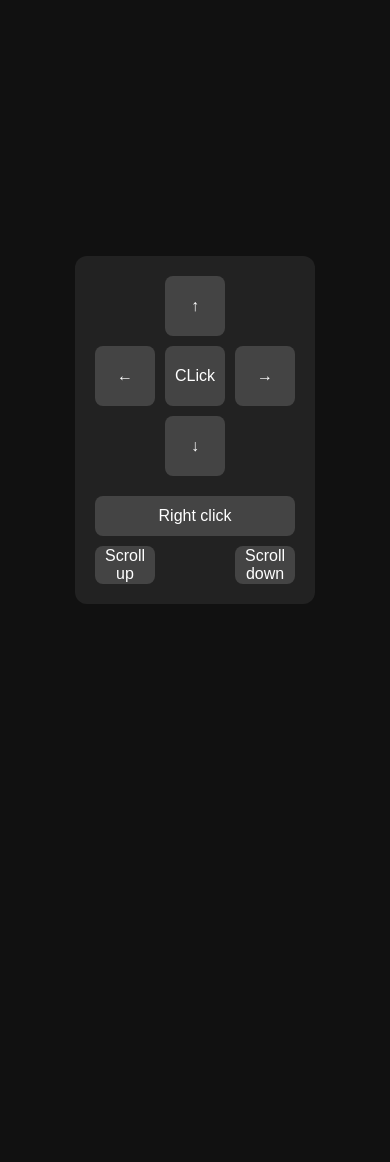
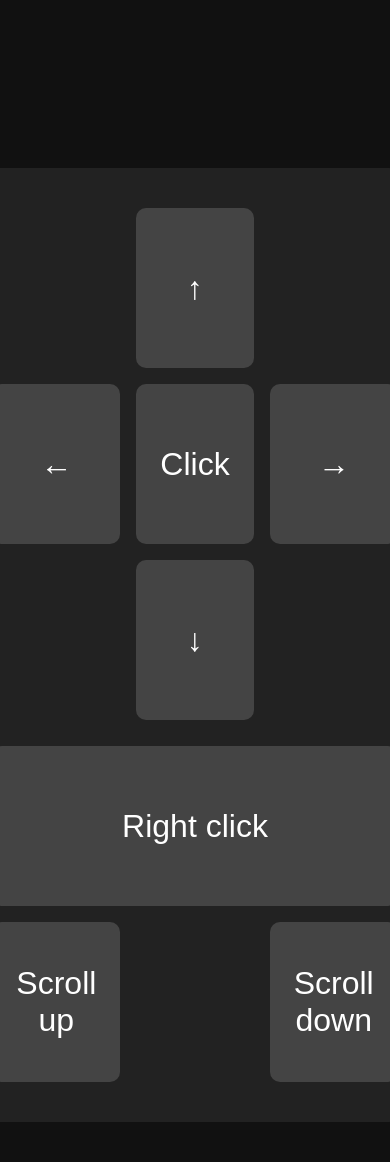
Before and after one commit to milosmatic1513/remote-mouse, a Flask app: page / in a window 390 px wide; the page is wider, and only the part inside the window is pictured. Before the commit the page ends 604 px from the top of that part, so only its background shows below. Run offline with Flask 3, Linux system fonts and the light colour scheme.

Commit message:
Improved mobile ui

```diff
--- a/templates/index.html
+++ b/templates/index.html
@@ -11,26 +11,28 @@
             display: flex;
             justify-content: center;
             align-items: center;
-            height: 100vh;
         }
 
         .remote {
+            margin-top: 10rem;
             display: grid;
-            grid-template-columns: 60px 60px 60px;
-            grid-template-rows: 60px 60px 60px;
-            gap: 10px;
+            grid-template-columns: repeat(3, 1fr);
+            gap: 1rem;
+            margin-bottom: 2rem;
             background: #222;
-            padding: 20px;
-            border-radius: 12px;
+            padding: 40px;
+            border-radius: 50px;
         }
 
         .remote button {
             background: #444;
             color: white;
             border: none;
-            border-radius: 8px;
-            font-size: 16px;
             cursor: pointer;
+            height: 10rem;
+            padding: 1.5rem;
+            font-size: 2rem;
+            border-radius: 10px;
         }
 
         .remote button:hover {
@@ -89,11 +91,11 @@
 </head>
 <body>
 <div class="remote">
-    <button id="up directional-button" class="up">↑</button>
-    <button class="left directional-button" onclick="move('left')">←</button>
-    <button class="enter" onclick="clickMouse('left')">CLick</button>
-    <button class="right directional-button" onclick="move('right')">→</button>
-    <button class="down directional-button" onclick="move('down')">↓</button>
+    <button id="up" class="up directional-button">↑</button>
+    <button id="left" class="left directional-button" onclick="move('left')">←</button>
+    <button class="enter" onclick="clickMouse('left')">Click</button>
+    <button id="right" class="right directional-button" onclick="move('right')">→</button>
+    <button id="down" class="down directional-button" onclick="move('down')">↓</button>
     <button class="select" onclick="clickMouse('right')">Right click</button>
     <button class="scroll-up" onclick="scrollMouse(100)">Scroll up</button>
     <button class="scroll-down" onclick="scrollMouse(-100)">Scroll down</button>
@@ -109,18 +111,41 @@
     const left = document.getElementById("left");
     const right = document.getElementById("right");
 
-    up.addEventListener("mousedown", (e) => {
-        move("up",e); // Call immediately on press
-        intervalId = setInterval(() => move("up",e), 100); // Repeat every 100ms
+    up.addEventListener("touchstart", (e) => {
+        move("up", e); // Call immediately on press
+        intervalId = setInterval(() => move("up", e), 100); // Repeat every 100ms
     });
 
+    down.addEventListener("touchstart", (e) => {
+        move("down", e); // Call immediately on press
+        intervalId = setInterval(() => move("down", e), 100); // Repeat every 100ms
+    });
+
+    left.addEventListener("touchstart", (e) => {
+        move("left", e); // Call immediately on press
+        intervalId = setInterval(() => move("left", e), 100); // Repeat every 100ms
+    });
+
+    right.addEventListener("touchstart", (e) => {
+        move("right", e); // Call immediately on press
+        intervalId = setInterval(() => move("right", e), 100); // Repeat every 100ms
+    });
 
     const stopAction = () => clearInterval(intervalId);
 
     up.addEventListener("touchend", stopAction);
     up.addEventListener("touchcancel", stopAction);
 
-    function move(direction,e) {
+    down.addEventListener("touchend", stopAction);
+    down.addEventListener("touchcancel", stopAction);
+
+    left.addEventListener("touchend", stopAction);
+    left.addEventListener("touchcancel", stopAction);
+
+    right.addEventListener("touchend", stopAction);
+    right.addEventListener("touchcancel", stopAction);
+
+    function move(direction, e) {
         e.preventDefault();
         fetch(`${API_URL}/mouse/move`, {
             method: 'POST',
```
